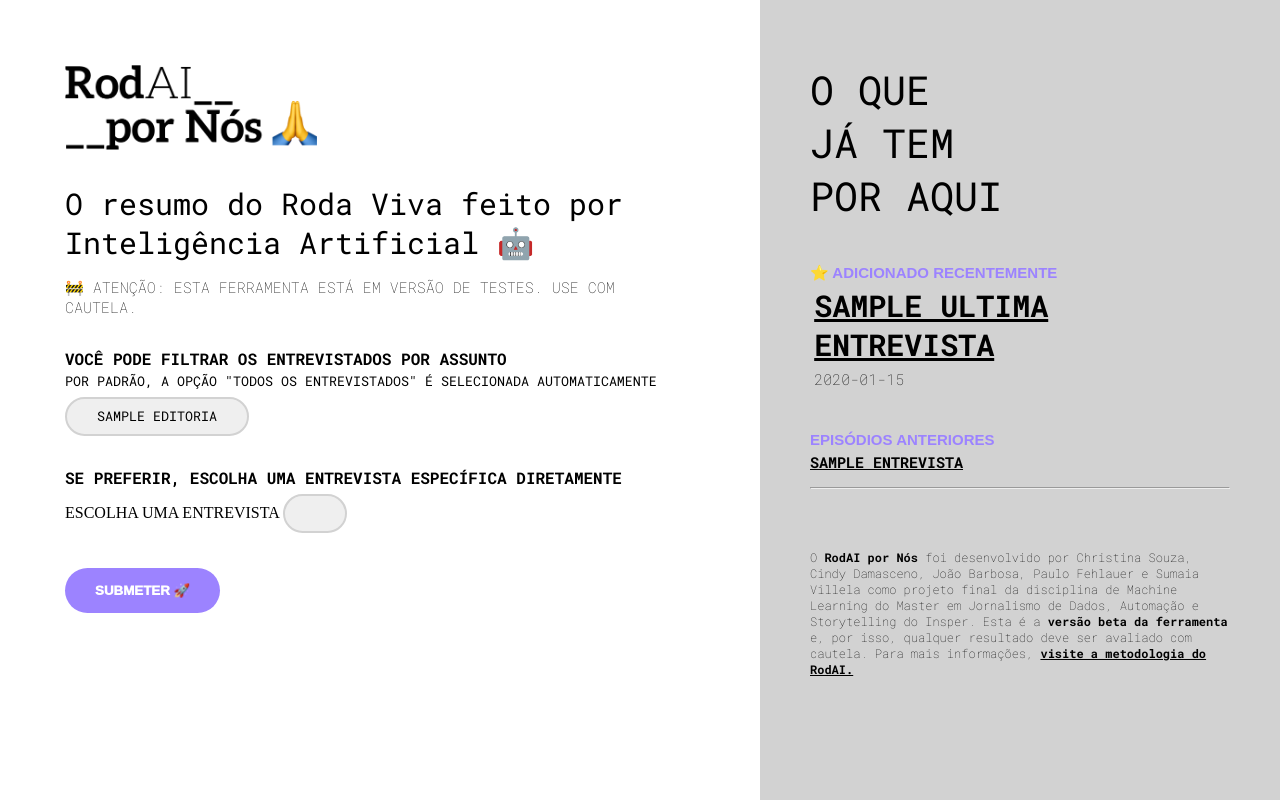
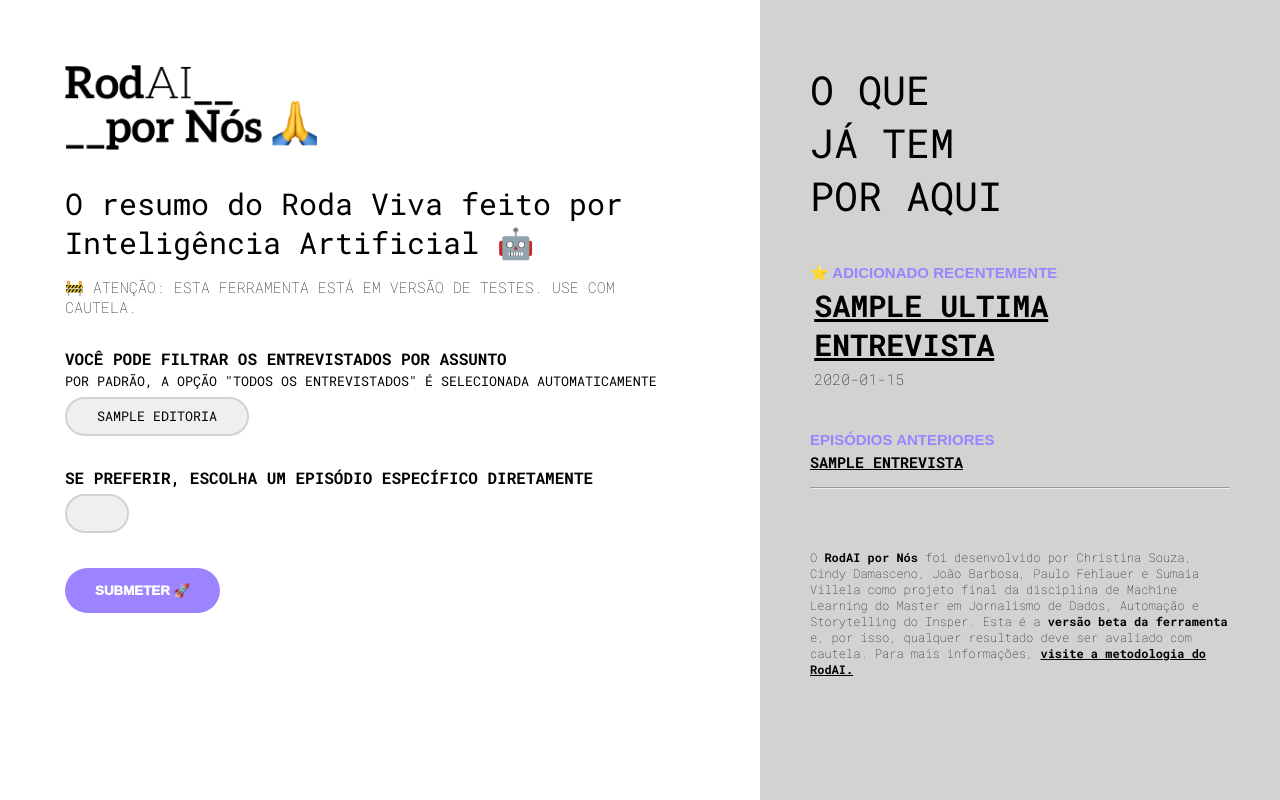
Before and after one commit to cindydamasceno/rodai, a Flask app: template templates/index.html in a window 1280 px wide. Run offline with Flask 3, Linux system fonts and the light colour scheme; the template is opened without the code that fills it: most values are stand-ins (such as "Sample title", 1, 10 or a date in 2020); lists and menus that the app fills with data are empty.

Commit message:
Update index.html

```diff
--- a/templates/index.html
+++ b/templates/index.html
@@ -33,9 +33,10 @@
             </div>
             <!-- ENTREVISTADO -->
             <div class="div-episodio">
-                <p class="select-form">SE PREFERIR, ESCOLHA UMA ENTREVISTA ESPECÍFICA DIRETAMENTE</p>
+                <p class="select-form">SE PREFERIR, ESCOLHA UM EPISÓDIO ESPECÍFICO DIRETAMENTE</p>
+                <select name="entrevistado" id="escolhe_entrevistado">
                 <label for="escolhe_entrevistado">ESCOLHA UMA ENTREVISTA</label>
-                <select name="entrevistado" id="escolhe_entrevistado">
+                    <option value="" disabled selected hidden>SELECIONE A ENTREVISTA</option>
                     {% for nome in nomes %}
                     <option value="{{ nome }}"> {{ nome }}</option>
                     {% endfor %}
```
